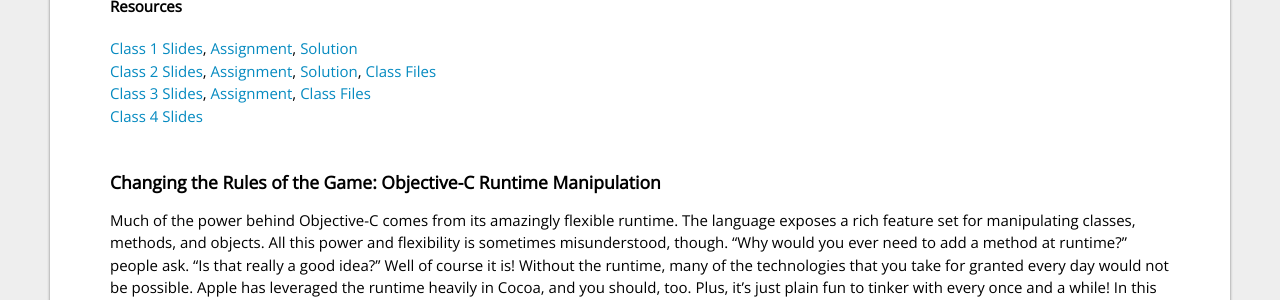
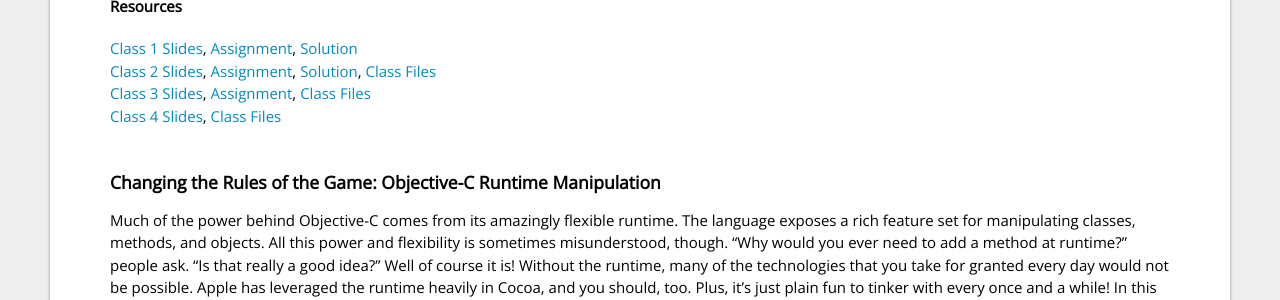
Before and after one commit to wbyoung/wbyoung.github.com, a Jekyll site: the page built from index.markdown, in a window 1280 px wide. Shown: the part 532-832 px from the top of the page. Built offline with Jekyll 4.4.1, drawn with Linux system fonts in a browser that asks for light colours; Markdown is read by kramdown in place of the engine named in the settings.

Commit message:
Added class 4 files.

```diff
--- a/index.markdown
+++ b/index.markdown
@@ -21,7 +21,7 @@ Core Intro Javascript course for [Girl Develop It](http://www.girldevelopit.com)
 [Class 1 Slides](/gdi/class1.html), [Assignment](/gdi/assignments/class1/assignment.zip), [Solution](/gdi/assignments/class1/solution.zip)
 [Class 2 Slides](/gdi/class2.html), [Assignment](/gdi/assignments/class2/assignment.zip), [Solution](/gdi/assignments/class2/solution.zip), [Class Files](/gdi/assignments/class2/class2.zip)
 [Class 3 Slides](/gdi/class3.html), [Assignment](/gdi/assignments/class3/assignment.zip), [Class Files](/gdi/assignments/class3/class3.zip)
-[Class 4 Slides](/gdi/class4.html)
+[Class 4 Slides](/gdi/class4.html), [Class Files](/gdi/assignments/class4/class4.zip)
 
 ### Changing the Rules of the Game: Objective-C Runtime Manipulation
 
```
Also changed, not shown: 1 other file.
